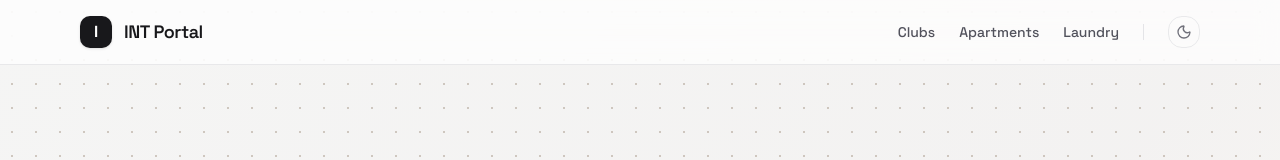
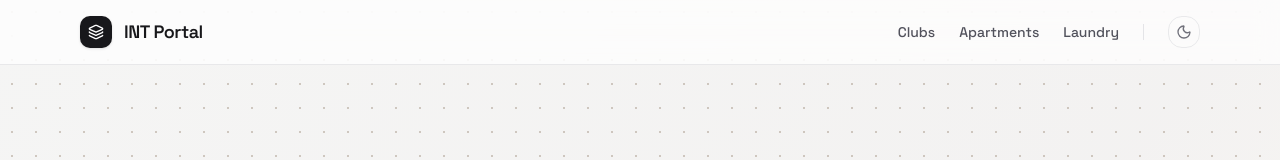
Before and after one commit to INT-Scripts/palantint-frontend, a Next.js app: page / in a window 1280 px wide. Shown: the top 160 px of the page. Built offline with nearby package versions, Linux system fonts and the light colour scheme.

Commit message:
feat: replace text placeholder with dynamic Layers icon in portal logo badge

```diff
--- a/src/app/(portal)/page.tsx
+++ b/src/app/(portal)/page.tsx
@@ -1,4 +1,5 @@
 import Link from "next/link";
+import { Layers } from "lucide-react";
 import ThemeToggle from "@/components/ThemeToggle";
 
 export default function PortalHomePage() {
@@ -8,8 +9,8 @@ export default function PortalHomePage() {
       <header className="border-b border-zinc-200/85 dark:border-stone-800/80 bg-white/70 dark:bg-stone-950/70 backdrop-blur-md sticky top-0 z-50 transition-colors duration-300">
         <div className="max-w-6xl mx-auto px-4 h-16 flex items-center justify-between">
           <div className="flex items-center gap-3">
-            <div className="w-8 h-8 rounded-lg bg-zinc-900 dark:bg-stone-100 flex items-center justify-center font-bold text-white dark:text-zinc-950 shadow-sm transition-colors">
-              I
+            <div className="w-8 h-8 rounded-lg bg-zinc-900 dark:bg-stone-100 flex items-center justify-center text-white dark:text-zinc-950 shadow-sm transition-colors">
+              <Layers className="w-4 h-4" />
             </div>
             <span className="font-semibold text-lg tracking-tight text-zinc-900 dark:text-stone-50">INT Portal</span>
           </div>
```
